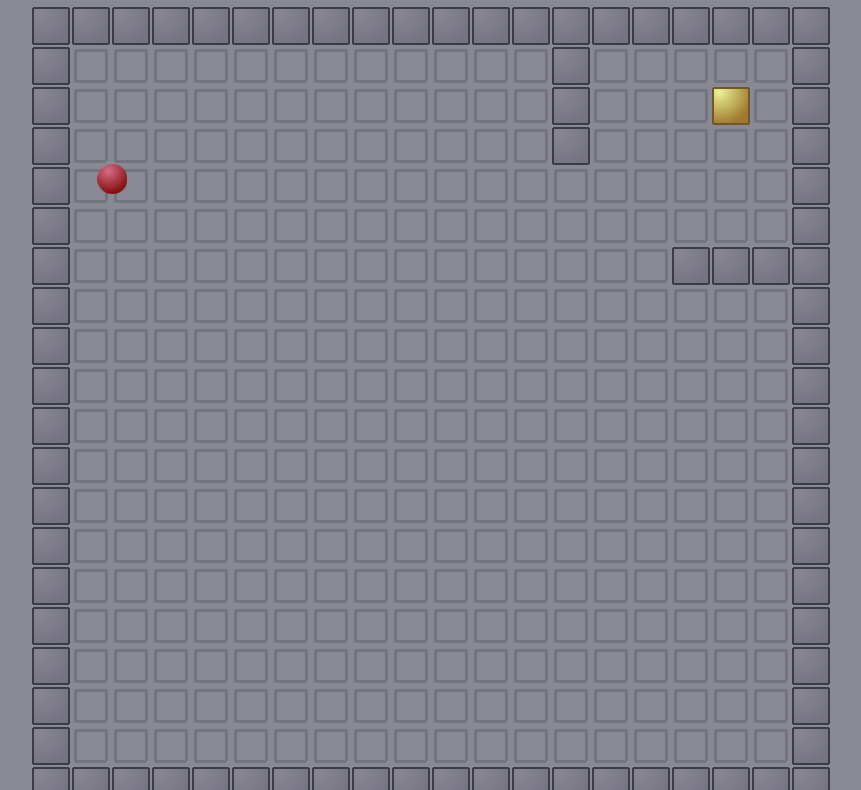
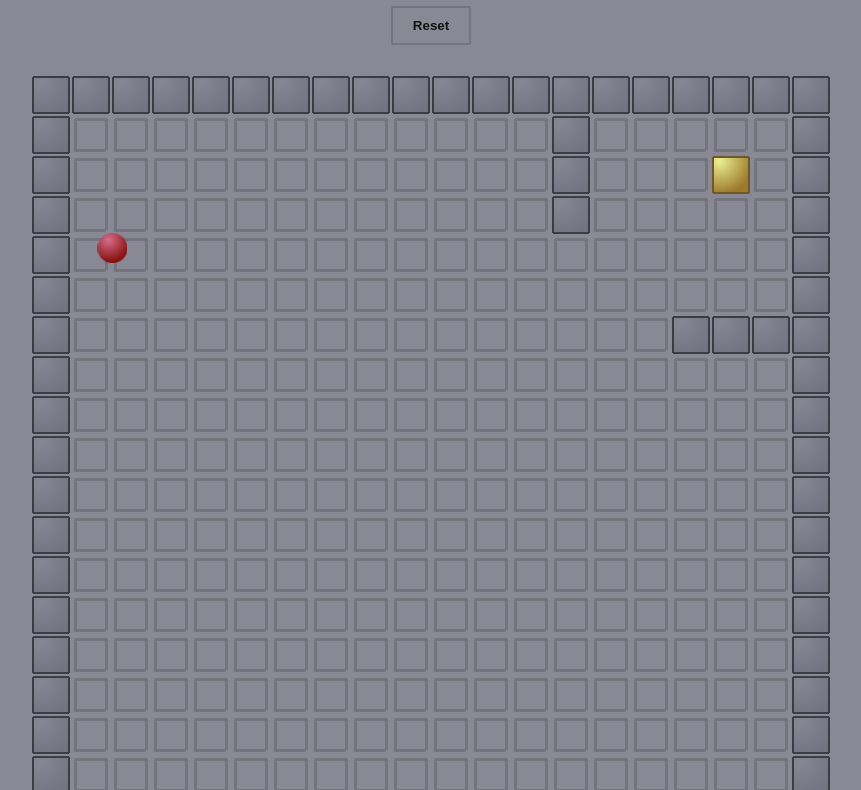
Before and after one commit to mat-sz/inkball, a website built with webpack: page public/index.html in a window 1280 px wide. Shown: the part 134-924 px from the top of the page, without its empty margins (209-1070 px from the left). Built offline with nearby package versions, Linux system fonts and the light colour scheme.

Commit message:
reset button

```diff
--- a/public/index.html
+++ b/public/index.html
@@ -8,6 +8,9 @@
     </head>
     <body>
         <h1>Inkball</h1>
+        <div class="controls">
+            <button id="reset">Reset</button>
+        </div>
         <canvas id="canvas" width=800 height=800></canvas>
     </body>
 </html>
--- a/src/App.scss
+++ b/src/App.scss
@@ -9,3 +9,16 @@ body {
     flex-direction: column;
     padding-top: 50px;
 }
+
+.controls {
+    margin-bottom: 30px;
+
+    button {
+        border: 2px solid #74747d;
+        background: #898995;
+        color: #111;
+        font-weight: bold;
+        padding: 10px 20px;
+        border-radius: 2px;
+    }
+}
--- a/src/index.ts
+++ b/src/index.ts
@@ -35,6 +35,8 @@ const reset = () => {
 
 reset();
 
+document.getElementById("reset").addEventListener("click", reset);
+
 engine.world.gravity.x = 0;
 engine.world.gravity.y = 0;
 Matter.Runner.run(runner, engine);
```
